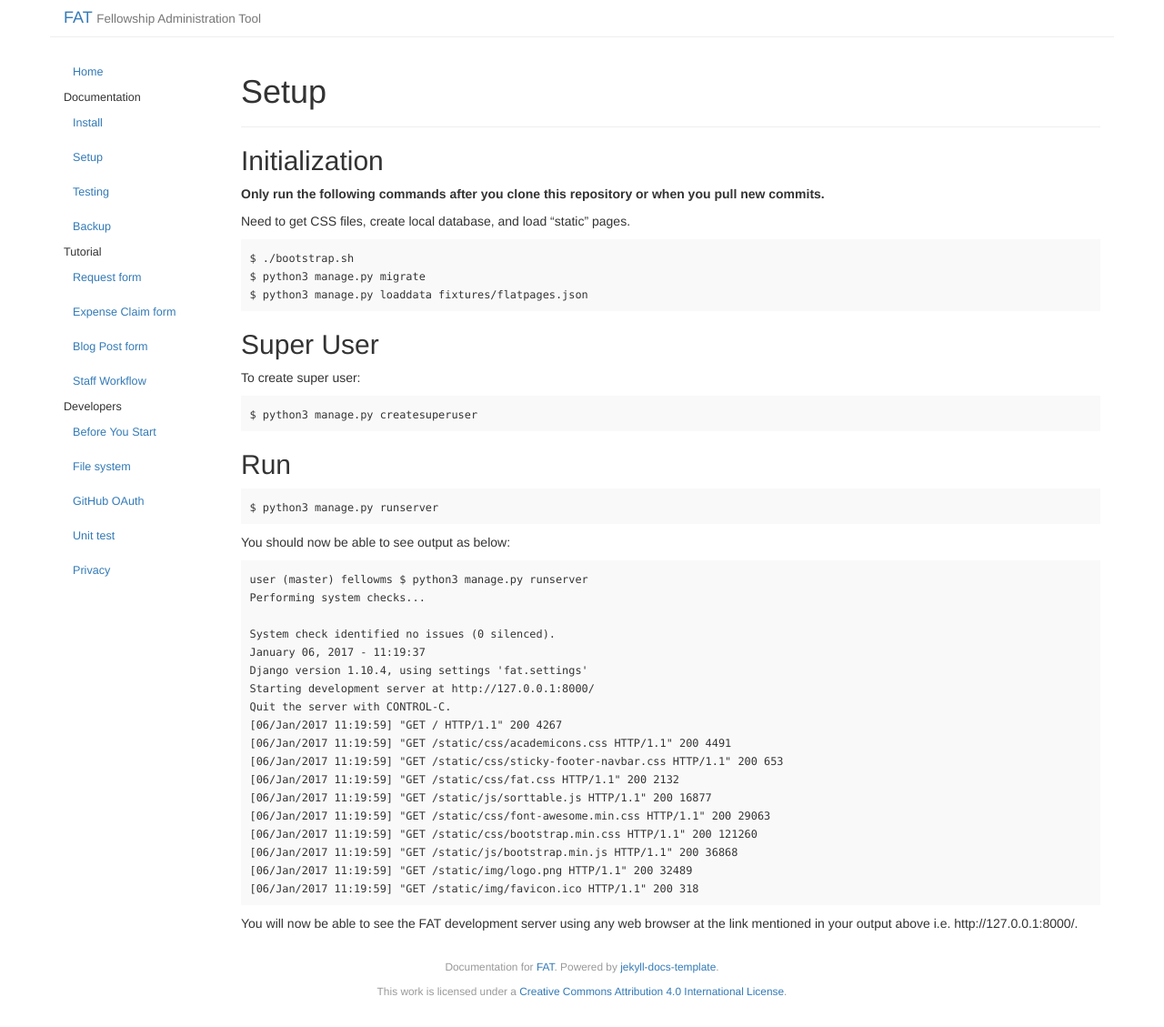
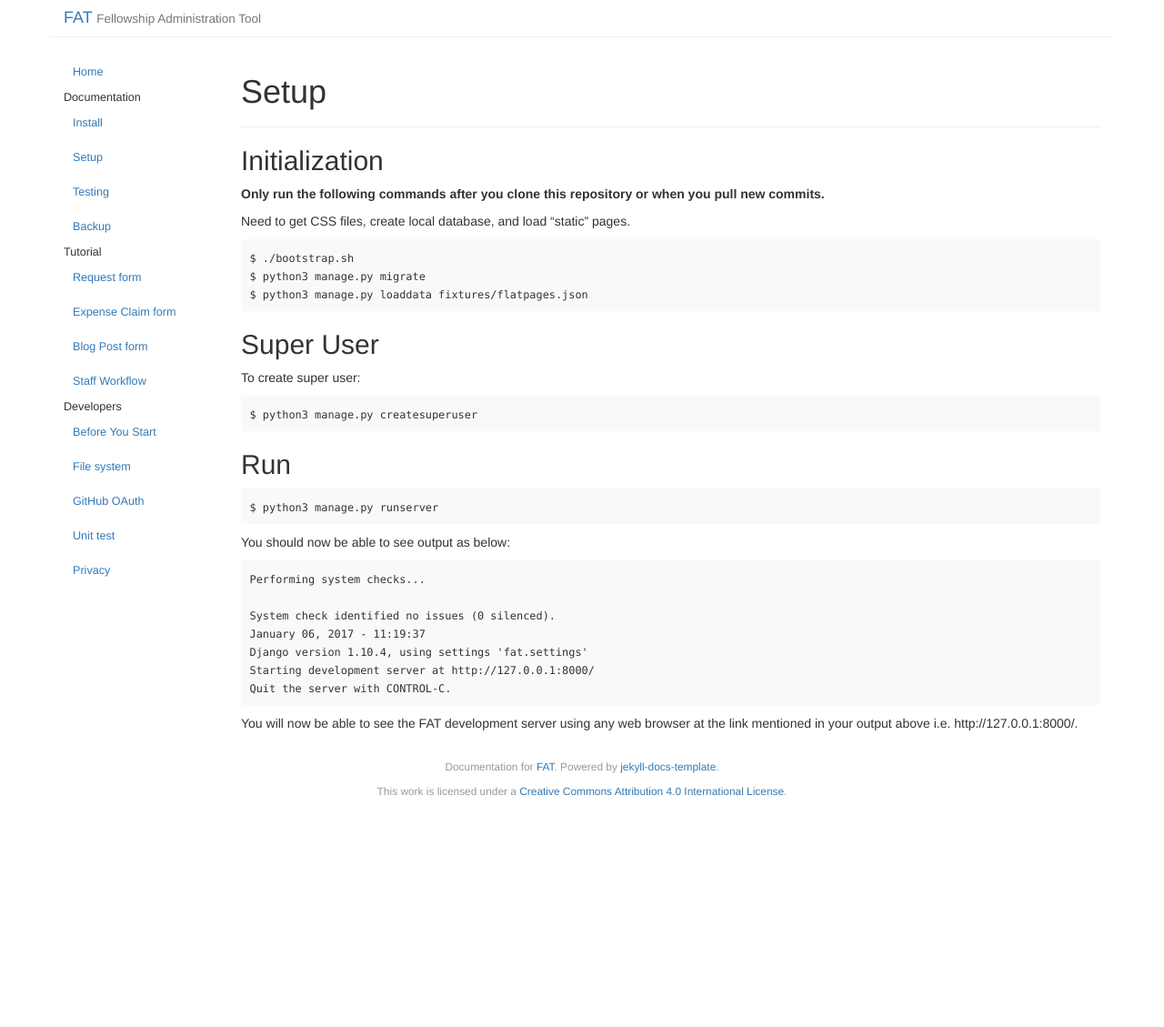
Before and after one commit to softwaresaved/lowfat, a Jekyll site: the page built from docs/_posts/2016-12-09-setup.md, in a window 1280 px wide. Shown: the whole page at 91% size. Built offline with Jekyll 4.4.1, drawn with Linux system fonts in a browser that asks for light colours; after the commit the page ends 909 px from its top, so only the background shows below that.

Commit message:
Updated Set up documentation
Updates based on @rgaiacs review.

```diff
--- a/docs/_posts/2016-12-09-setup.md
+++ b/docs/_posts/2016-12-09-setup.md
@@ -37,7 +37,6 @@ $ python3 manage.py runserver
 You should now be able to see output as below:
 
 ~~~
-user (master) fellowms $ python3 manage.py runserver
 Performing system checks...
 
 System check identified no issues (0 silenced).
@@ -45,16 +44,6 @@ January 06, 2017 - 11:19:37
 Django version 1.10.4, using settings 'fat.settings'
 Starting development server at http://127.0.0.1:8000/
 Quit the server with CONTROL-C.
-[06/Jan/2017 11:19:59] "GET / HTTP/1.1" 200 4267
-[06/Jan/2017 11:19:59] "GET /static/css/academicons.css HTTP/1.1" 200 4491
-[06/Jan/2017 11:19:59] "GET /static/css/sticky-footer-navbar.css HTTP/1.1" 200 653
-[06/Jan/2017 11:19:59] "GET /static/css/fat.css HTTP/1.1" 200 2132
-[06/Jan/2017 11:19:59] "GET /static/js/sorttable.js HTTP/1.1" 200 16877
-[06/Jan/2017 11:19:59] "GET /static/css/font-awesome.min.css HTTP/1.1" 200 29063
-[06/Jan/2017 11:19:59] "GET /static/css/bootstrap.min.css HTTP/1.1" 200 121260
-[06/Jan/2017 11:19:59] "GET /static/js/bootstrap.min.js HTTP/1.1" 200 36868
-[06/Jan/2017 11:19:59] "GET /static/img/logo.png HTTP/1.1" 200 32489
-[06/Jan/2017 11:19:59] "GET /static/img/favicon.ico HTTP/1.1" 200 318
 ~~~
 
 You will now be able to see the FAT development server using any web browser at the link mentioned in your output above i.e.
```
